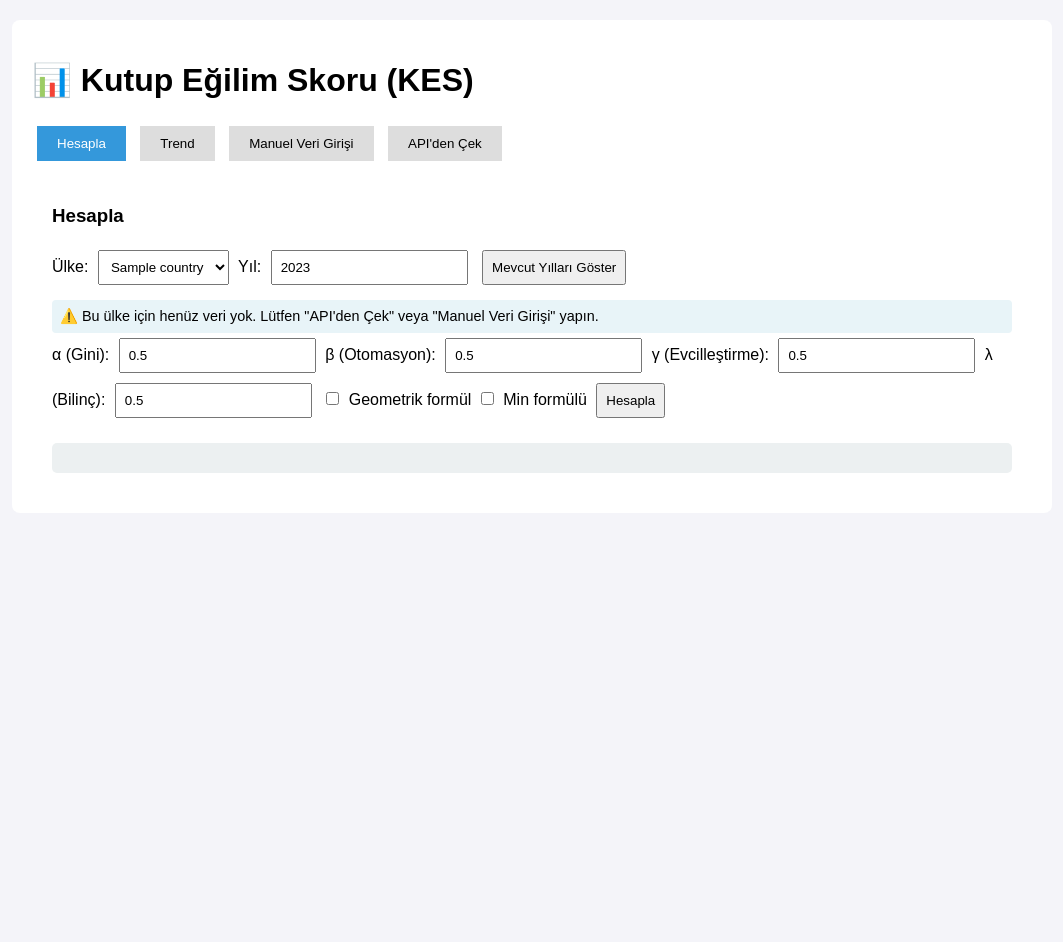
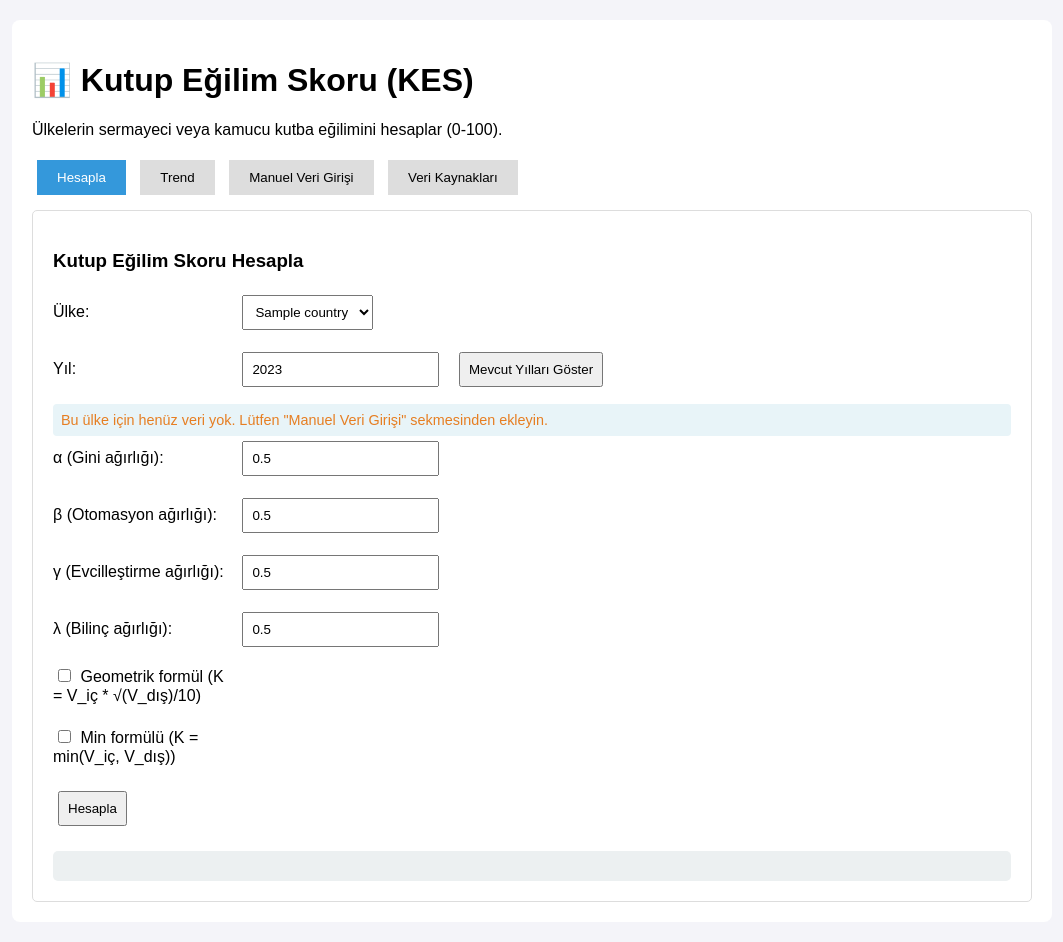
Before and after one commit to emrahY784/kes-web-app, a Flask app: template templates/index.html in a window 1280 px wide. Shown: the whole page, without its empty margins (108-1171 px from the left). Before the commit the page ends 418 px from the top, so only its background shows below. Run offline with Flask 3, Linux system fonts and the light colour scheme; the template is opened without the code that fills it: most values are stand-ins (such as "Sample title", 1, 10 or a date in 2020); data that the repository does not hold is empty; some libraries are stand-ins or nearby versions.

Commit message:
Update index.html

```diff
--- a/templates/index.html
+++ b/templates/index.html
@@ -4,103 +4,178 @@
     <meta charset="UTF-8">
     <title>KES - Kutup Eğilim Skoru</title>
     <style>
-        body { font-family: Arial; margin: 20px; background: #f4f4f9; }
+        body { font-family: Arial, sans-serif; margin: 20px; background: #f4f4f9; }
         .container { max-width: 1000px; margin: auto; background: white; padding: 20px; border-radius: 8px; }
-        .tab-button { background: #ddd; padding: 10px 20px; cursor: pointer; border: none; }
+        .tab-button { background: #ddd; padding: 10px 20px; cursor: pointer; border: none; margin-right: 5px; }
         .tab-button.active { background: #3498db; color: white; }
-        .tab-content { display: none; padding: 20px; }
+        .tab-content { display: none; padding: 20px; border: 1px solid #ddd; margin-top: 10px; border-radius: 5px; }
         .tab-content.active { display: block; }
         input, select, button { margin: 5px; padding: 8px; }
         .result { background: #ecf0f1; padding: 15px; margin-top: 20px; border-radius: 5px; }
         .year-list { background: #e8f4f8; margin-top: 10px; padding: 8px; border-radius: 4px; font-size: 0.9em; }
+        .warning { color: #e67e22; }
+        .error { color: #e74c3c; }
+        label { display: inline-block; width: 180px; margin-bottom: 8px; }
+        .form-group { margin-bottom: 12px; }
+        hr { margin: 20px 0; }
     </style>
     <script src="https://cdn.plot.ly/plotly-latest.min.js"></script>
 </head>
 <body>
 <div class="container">
     <h1>📊 Kutup Eğilim Skoru (KES)</h1>
+    <p>Ülkelerin sermayeci veya kamucu kutba eğilimini hesaplar (0-100).</p>
+
     <div>
         <button class="tab-button active" onclick="openTab('calculate')">Hesapla</button>
         <button class="tab-button" onclick="openTab('trend')">Trend</button>
         <button class="tab-button" onclick="openTab('manual')">Manuel Veri Girişi</button>
-        <button class="tab-button" onclick="openTab('api')">API'den Çek</button>
+        <button class="tab-button" onclick="openTab('info')">Veri Kaynakları</button>
     </div>
 
+    <!-- Hesaplama Sekmesi -->
     <div id="calculate" class="tab-content active">
-        <h3>Hesapla</h3>
-        <label>Ülke:
-            <select id="country" onchange="getAvailableYears()">
+        <h3>Kutup Eğilim Skoru Hesapla</h3>
+        <div class="form-group">
+            <label>Ülke:</label>
+            <select id="country">
                 {% for c in countries %}
-                <option value="{{ c.name }}">{{ c.name }}</option>
+                <option value="{{ c }}">{{ c }}</option>
                 {% endfor %}
             </select>
-        </label>
-        <label>Yıl: <input type="number" id="year" value="2023"></label>
-        <button type="button" onclick="getAvailableYears()">Mevcut Yılları Göster</button>
+        </div>
+        <div class="form-group">
+            <label>Yıl:</label>
+            <input type="number" id="year" value="2023">
+            <button type="button" onclick="getAvailableYears()" style="margin-left:10px;">Mevcut Yılları Göster</button>
+        </div>
         <div id="year_list" class="year-list"></div>
 
-        <label>α (Gini): <input type="number" id="alpha" step="0.05" value="0.5"></label>
-        <label>β (Otomasyon): <input type="number" id="beta" step="0.05" value="0.5"></label>
-        <label>γ (Evcilleştirme): <input type="number" id="gamma" step="0.05" value="0.5"></label>
-        <label>λ (Bilinç): <input type="number" id="lambd" step="0.05" value="0.5"></label>
-        <label><input type="checkbox" id="geometric"> Geometrik formül</label>
-        <label><input type="checkbox" id="use_min"> Min formülü</label>
+        <div class="form-group">
+            <label>α (Gini ağırlığı):</label>
+            <input type="number" id="alpha" step="0.05" value="0.5">
+        </div>
+        <div class="form-group">
+            <label>β (Otomasyon ağırlığı):</label>
+            <input type="number" id="beta" step="0.05" value="0.5">
+        </div>
+        <div class="form-group">
+            <label>γ (Evcilleştirme ağırlığı):</label>
+            <input type="number" id="gamma" step="0.05" value="0.5">
+        </div>
+        <div class="form-group">
+            <label>λ (Bilinç ağırlığı):</label>
+            <input type="number" id="lambd" step="0.05" value="0.5">
+        </div>
+        <div class="form-group">
+            <label><input type="checkbox" id="geometric"> Geometrik formül (K = V_iç * √(V_dış)/10)</label>
+        </div>
+        <div class="form-group">
+            <label><input type="checkbox" id="use_min"> Min formülü (K = min(V_iç, V_dış))</label>
+        </div>
         <button onclick="calculate()">Hesapla</button>
         <div id="result" class="result"></div>
     </div>
 
+    <!-- Trend Sekmesi -->
     <div id="trend" class="tab-content">
-        <h3>Trend</h3>
-        <label>Ülke: <select id="trend_country">
-            {% for c in countries %}
-            <option value="{{ c.name }}">{{ c.name }}</option>
-            {% endfor %}
-        </select></label>
-        <label>Başlangıç Yılı: <input type="number" id="start_year" value="2000"></label>
-        <label>Bitiş Yılı: <input type="number" id="end_year" value="2024"></label>
+        <h3>Zaman Serisi Trendi</h3>
+        <div class="form-group">
+            <label>Ülke:</label>
+            <select id="trend_country">
+                {% for c in countries %}
+                <option value="{{ c }}">{{ c }}</option>
+                {% endfor %}
+            </select>
+        </div>
+        <div class="form-group">
+            <label>Başlangıç Yılı:</label>
+            <input type="number" id="start_year" value="2000">
+        </div>
+        <div class="form-group">
+            <label>Bitiş Yılı:</label>
+            <input type="number" id="end_year" value="2024">
+        </div>
         <button onclick="loadTrend()">Grafiği Göster</button>
-        <div id="trend_graph"></div>
+        <div id="trend_graph" class="result"></div>
     </div>
 
+    <!-- Manuel Veri Girişi Sekmesi -->
     <div id="manual" class="tab-content">
-        <h3>Manuel Veri Girişi</h3>
-        <label>Ülke: <input type="text" id="manual_country" placeholder="Turkey"></label>
-        <label>Yıl: <input type="number" id="manual_year" placeholder="2023"></label>
-        <label>Gini (0-100): <input type="number" id="manual_gini" step="0.1"></label>
-        <label>Otomasyon (0-100): <input type="number" id="manual_automation" step="0.1"></label>
-        <label>Evcilleştirme (0-100): <input type="number" id="manual_evcillestirme" step="0.1"></label>
-        <label>Bilinç (0-100): <input type="number" id="manual_bilinc" step="0.1"></label>
-        <label>Dış Direnç (0-100): <input type="number" id="manual_dis_direnc" step="0.1"></label>
+        <h3>Manuel Veri Ekle / Güncelle</h3>
+        <p>Verilerinizi 0-100 aralığında girin. Eksik bırakırsanız hesaplamada 50 (nötr) kullanılır.</p>
+        <div class="form-group">
+            <label>Ülke Adı:</label>
+            <input type="text" id="manual_country" placeholder="Turkey">
+        </div>
+        <div class="form-group">
+            <label>Yıl:</label>
+            <input type="number" id="manual_year" placeholder="2023">
+        </div>
+        <div class="form-group">
+            <label>Gini (0-100):</label>
+            <input type="number" id="manual_gini" step="0.1">
+        </div>
+        <div class="form-group">
+            <label>Otomasyon (0-100):</label>
+            <input type="number" id="manual_automation" step="0.1">
+        </div>
+        <div class="form-group">
+            <label>Evcilleştirme (0-100):</label>
+            <input type="number" id="manual_evcillestirme" step="0.1">
+        </div>
+        <div class="form-group">
+            <label>Bilinç (0-100):</label>
+            <input type="number" id="manual_bilinc" step="0.1">
+        </div>
+        <div class="form-group">
+            <label>Dış Direnç (0-100):</label>
+            <input type="number" id="manual_dis_direnc" step="0.1">
+        </div>
         <button onclick="saveManual()">Kaydet</button>
         <div id="manual_result" class="result"></div>
     </div>
 
-    <div id="api" class="tab-content">
-        <h3>API'den Otomatik Veri Çek</h3>
-        <label>Ülke Adı:
-            <select id="api_country">
-                {% for c in countries %}
-                <option value="{{ c.name }}">{{ c.name }}</option>
-                {% endfor %}
-            </select>
-        </label>
-        <button onclick="fetchFromAPI()">Dünya Bankası'ndan Gini ve Yönetişim Verilerini Çek</button>
-        <div id="api_result" class="result"></div>
+    <!-- Veri Kaynakları Bilgi Sekmesi -->
+    <div id="info" class="tab-content">
+        <h3>Önerilen Veri Kaynakları</h3>
+        <p>KES modelinde kullanılan değişkenler için aşağıdaki kamuya açık kaynaklar önerilmektedir. Verileri bu kaynaklardan derleyip yukarıdaki "Manuel Veri Girişi" ile ekleyebilirsiniz.</p>
+        <ul>
+            <li><strong>Gini katsayısı (G):</strong> Dünya Bankası – <em>Poverty and Inequality Platform</em> <br>
+                <code>http://api.worldbank.org/v2/country/TUR/indicator/SI.POV.GINI?format=json</code></li>
+            <li><strong>Otomasyon yoğunluğu (O):</strong> Our World in Data (IFR’den derlenmiş) – <em>Robot density in manufacturing</em> <br>
+                <code>https://ourworldindata.org/grapher/robot-density-in-manufacturing</code></li>
+            <li><strong>Evcilleştirme kapasitesi (E):</strong> Dünya Bankası – <em>Worldwide Governance Indicators (Government Effectiveness)</em> <br>
+                <code>http://api.worldbank.org/v2/country/TUR/indicator/GE.EST?format=json</code></li>
+            <li><strong>Toplumsal bilinç (B):</strong> ILOSTAT (sendikalaşma oranı) + V-Dem (Sivil Toplum Endeksi)</li>
+            <li><strong>Dış direnç (D):</strong> Kırılgan Devletler Endeksi (FSI), Ekonomik Kırılganlık Endeksi (EVI), Jeopolitik Risk Endeksi (GPR) bileşik endeksi</li>
+        </ul>
+        <p><strong>Not:</strong> Tüm veriler manuel olarak girilmelidir. Uygulama otomatik veri çekmez. Bu sayede hangi kaynaktan hangi değerin kullanıldığı tamamen şeffaftır.</p>
     </div>
 </div>
 
 <script>
 function openTab(tabName) {
-    document.querySelectorAll('.tab-content').forEach(t => t.classList.remove('active'));
-    document.querySelectorAll('.tab-button').forEach(b => b.classList.remove('active'));
-    document.getElementById(tabName).classList.add('active');
-    event.currentTarget.classList.add('active');
+    var i, tabcontent, tabbuttons;
+    tabcontent = document.getElementsByClassName("tab-content");
+    for (i = 0; i < tabcontent.length; i++) {
+        tabcontent[i].classList.remove("active");
+    }
+    tabbuttons = document.getElementsByClassName("tab-button");
+    for (i = 0; i < tabbuttons.length; i++) {
+        tabbuttons[i].classList.remove("active");
+    }
+    document.getElementById(tabName).classList.add("active");
+    event.currentTarget.classList.add("active");
 }
 
 async function getAvailableYears() {
     const country = document.getElementById('country').value;
     const yearListDiv = document.getElementById('year_list');
-    if (!country) return;
+    if (!country) {
+        yearListDiv.innerHTML = '<span class="warning">Lütfen bir ülke seçin.</span>';
+        return;
+    }
     yearListDiv.innerHTML = 'Yükleniyor...';
     try {
         const res = await fetch('/available_years', {
@@ -110,14 +185,14 @@ async function getAvailableYears() {
         });
         const data = await res.json();
         if (data.error) {
-            yearListDiv.innerHTML = '⚠️ ' + data.error;
+            yearListDiv.innerHTML = '<span class="error">' + data.error + '</span>';
         } else if (data.years && data.years.length > 0) {
             yearListDiv.innerHTML = '<strong>Mevcut yıllar:</strong> ' + data.years.join(', ');
         } else {
-            yearListDiv.innerHTML = '⚠️ Bu ülke için henüz veri yok. Lütfen "API\'den Çek" veya "Manuel Veri Girişi" yapın.';
+            yearListDiv.innerHTML = '<span class="warning">Bu ülke için henüz veri yok. Lütfen "Manuel Veri Girişi" sekmesinden ekleyin.</span>';
         }
     } catch (err) {
-        yearListDiv.innerHTML = '⚠️ Sunucu hatası: ' + err.message;
+        yearListDiv.innerHTML = '<span class="error">Sunucu hatası: ' + err.message + '</span>';
     }
 }
 
@@ -139,30 +214,34 @@ async function calculate() {
             headers: { 'Content-Type': 'application/json' },
             body: JSON.stringify({ country, year, alpha, beta, gamma, lambd, geometric, use_min })
         });
-        const text = await res.text();
-        let result;
-        try {
-            result = JSON.parse(text);
-        } catch(e) {
-            resultDiv.innerHTML = `<p style="color:red">Sunucu yanıtı JSON değil. İlk 200 karakter: ${text.substring(0,200)}</p>`;
-            return;
-        }
+        const result = await res.json();
         if (result.error) {
-            resultDiv.innerHTML = `<p style="color:red">${result.error}</p><pre>${result.traceback || ''}</pre>`;
+            resultDiv.innerHTML = '<span class="error">Hata: ' + result.error + '</span>';
+            if (result.traceback) console.error(result.traceback);
         } else {
+            let warningHtml = '';
+            if (result.warnings && result.warnings.length > 0) {
+                warningHtml = '<div class="warning"><strong>Uyarılar:</strong><ul>';
+                for (let w of result.warnings) {
+                    warningHtml += '<li>' + w + '</li>';
+                }
+                warningHtml += '</ul></div>';
+            }
             let yearMsg = '';
             if (result.used_year !== result.requested_year) {
-                yearMsg = `<p><em>⚠️ İstenen yıl (${result.requested_year}) için veri yoktu. En yakın yıl (${result.used_year}) kullanıldı.</em></p>`;
+                yearMsg = `<div class="warning">⚠️ İstenen yıl (${result.requested_year}) için veri yoktu. En yakın yıl (${result.used_year}) kullanıldı.</div>`;
             }
             resultDiv.innerHTML = `
                 ${yearMsg}
+                ${warningHtml}
+                <h3>Sonuç: ${result.country} (${result.used_year})</h3>
                 <p><strong>KES:</strong> ${result.kes} (${result.interpretation})</p>
                 <p><strong>V_iç Skoru:</strong> ${result.v_ic_score}</p>
                 <p><em>Yorum: 0-33 Sermayeci, 34-66 Karma, 67-100 Kamucu</em></p>
             `;
         }
     } catch (err) {
-        resultDiv.innerHTML = `<p style="color:red">Ağ hatası: ${err.message}</p>`;
+        resultDiv.innerHTML = '<span class="error">Ağ hatası: ' + err.message + '</span>';
     }
 }
 
@@ -180,13 +259,13 @@ async function loadTrend() {
         });
         const result = await res.json();
         if (result.error) {
-            graphDiv.innerHTML = `<p style="color:red">${result.error}</p>`;
+            graphDiv.innerHTML = '<span class="error">' + result.error + '</span>';
         } else {
             const graph = JSON.parse(result.graph);
             Plotly.newPlot('trend_graph', graph.data, graph.layout);
         }
     } catch (err) {
-        graphDiv.innerHTML = `<p style="color:red">Hata: ${err.message}</p>`;
+        graphDiv.innerHTML = '<span class="error">Hata: ' + err.message + '</span>';
     }
 }
 
@@ -194,12 +273,16 @@ async function saveManual() {
     const data = {
         country: document.getElementById('manual_country').value,
         year: parseInt(document.getElementById('manual_year').value),
-        gini: parseFloat(document.getElementById('manual_gini').value),
-        automation: parseFloat(document.getElementById('manual_automation').value),
-        evcillestirme: parseFloat(document.getElementById('manual_evcillestirme').value),
-        bilinc: parseFloat(document.getElementById('manual_bilinc').value),
-        dis_direnc: parseFloat(document.getElementById('manual_dis_direnc').value)
+        gini: parseFloat(document.getElementById('manual_gini').value) || null,
+        automation: parseFloat(document.getElementById('manual_automation').value) || null,
+        evcillestirme: parseFloat(document.getElementById('manual_evcillestirme').value) || null,
+        bilinc: parseFloat(document.getElementById('manual_bilinc').value) || null,
+        dis_direnc: parseFloat(document.getElementById('manual_dis_direnc').value) || null
     };
+    if (!data.country || isNaN(data.year)) {
+        document.getElementById('manual_result').innerHTML = '<span class="error">Lütfen ülke ve yıl girin.</span>';
+        return;
+    }
     const resultDiv = document.getElementById('manual_result');
     resultDiv.innerHTML = 'Kaydediliyor...';
     try {
@@ -210,39 +293,22 @@ async function saveManual() {
         });
         const result = await res.json();
         if (result.error) {
-            resultDiv.innerHTML = `<p style="color:red">${result.error}</p>`;
+            resultDiv.innerHTML = '<span class="error">' + result.error + '</span>';
         } else {
-            resultDiv.innerHTML = `<p style="color:green">${result.message}</p>`;
-            if (document.getElementById('country').value === data.country) getAvailableYears();
+            resultDiv.innerHTML = '<span style="color:green;">✓ ' + result.message + '</span>';
+            const selectedCountry = document.getElementById('country').value;
+            if (selectedCountry === data.country) {
+                getAvailableYears();
+            }
         }
     } catch (err) {
-        resultDiv.innerHTML = `<p style="color:red">Hata: ${err.message}</p>`;
+        resultDiv.innerHTML = '<span class="error">Hata: ' + err.message + '</span>';
     }
 }
 
-async function fetchFromAPI() {
-    const name = document.getElementById('api_country').value;
-    const resultDiv = document.getElementById('api_result');
-    resultDiv.innerHTML = 'Veri çekiliyor...';
-    try {
-        const res = await fetch('/fetch_from_api', {
-            method: 'POST',
-            headers: { 'Content-Type': 'application/json' },
-            body: JSON.stringify({ name: name })
-        });
-        const result = await res.json();
-        if (result.error) {
-            resultDiv.innerHTML = `<p style="color:red">${result.error}</p><pre>${result.traceback || ''}</pre>`;
-        } else {
-            resultDiv.innerHTML = `<p style="color:green">${result.message}</p>`;
-            if (document.getElementById('country').value === name) getAvailableYears();
-        }
-    } catch (err) {
-        resultDiv.innerHTML = `<p style="color:red">Hata: ${err.message}</p>`;
-    }
-}
-
-window.onload = getAvailableYears;
+window.onload = function() {
+    getAvailableYears();
+};
 </script>
 </body>
 </html>
```
